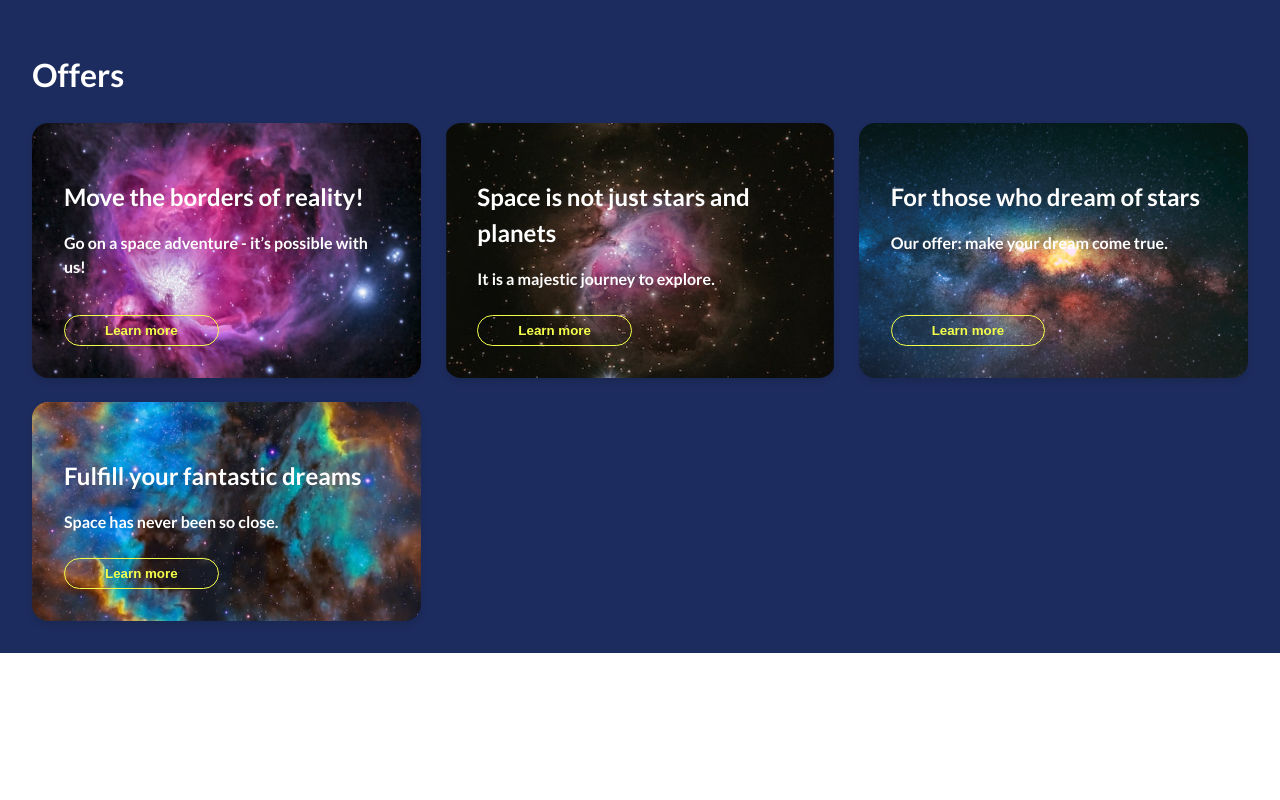
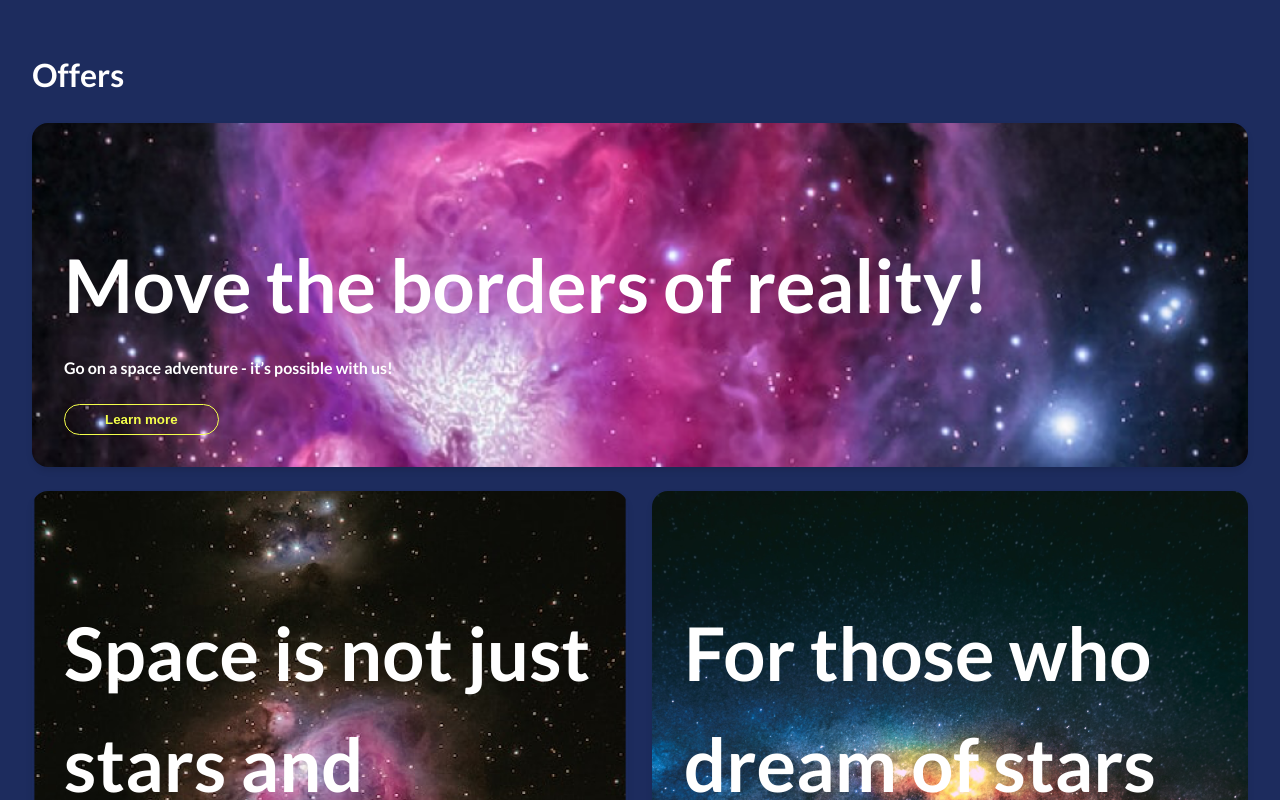
Before and after one commit to stepanencode/softswiss-cra-sass, a React (Create React App) app: page / in a window 1280 px wide. Shown: the part 920-1720 px from the top of the page. Before the commit the page ends 1573 px from the top, so only its background shows below. Built offline with nearby package versions, Linux system fonts and the light colour scheme; the HTML template or start-up script is replaced by a standard one.

Commit message:
WIP: offers articles

```diff
--- a/src/App.scss
+++ b/src/App.scss
@@ -426,8 +426,19 @@ $space-images: (
     }
 
     @include respond-to(lg) {
-      grid-template-columns: repeat(3, 1fr);
+      grid-template-columns: 1fr 1fr;
+
+      & > li:nth-child(3n + 1) {
+        grid-column: span 2;
+      }
+      & > li {
+        grid-column: span 1;
+      }
     }
+
+    // @include respond-to(lg) {
+    //   grid-template-columns: repeat(3, 1fr);
+    // }
   }
 
   &__item {
@@ -445,7 +456,7 @@ $space-images: (
     box-shadow: 0 4px 6px rgba(0, 0, 0, 0.1);
     display: flex;
     flex-direction: column;
-    height: 100%; // Убедимся, что карточка занимает всю высоту
+    height: 100%;
 
     &:nth-child(2) {
       background: image-set(
@@ -481,18 +492,25 @@ $space-images: (
   &__article {
     display: flex;
     flex-direction: column;
-    justify-content: space-between; // Разделяем текст и кнопку
-    height: 100%; // Контейнер занимает всю высоту карточки
+    justify-content: space-between;
+    height: 100%;
   }
 
   &__item-title {
     font-size: 1.5rem;
     font-weight: 700;
     margin-bottom: 1rem;
+
+    @include respond-to(md) {
+      font-size: 2.5rem;
+    }
+    @include respond-to(lg) {
+      font-size: 4.625rem;
+    }
   }
 
   &__text-container {
-    margin-bottom: auto; // Текст остаётся сверху
+    margin-bottom: auto;
   }
 
   &__item-text {
@@ -503,14 +521,12 @@ $space-images: (
   &__item-button {
     align-self: flex-start;
     padding: 7px 40px;
-    // background-color: $emphasis-color;
-    background-color: transparent; /* Прозрачный фон */
-    color: $emphasis-color; /* Цвет текста */
-    border: 1px solid $emphasis-color; /* Обводка цвета акцента */
+    background-color: transparent;
+    color: $emphasis-color;
+    border: 1px solid $emphasis-color;
     border-radius: 20px;
     cursor: pointer;
     font-weight: 700;
-    // transition: background-color 0.3s ease;
 
     &:hover {
       &:hover {
```
